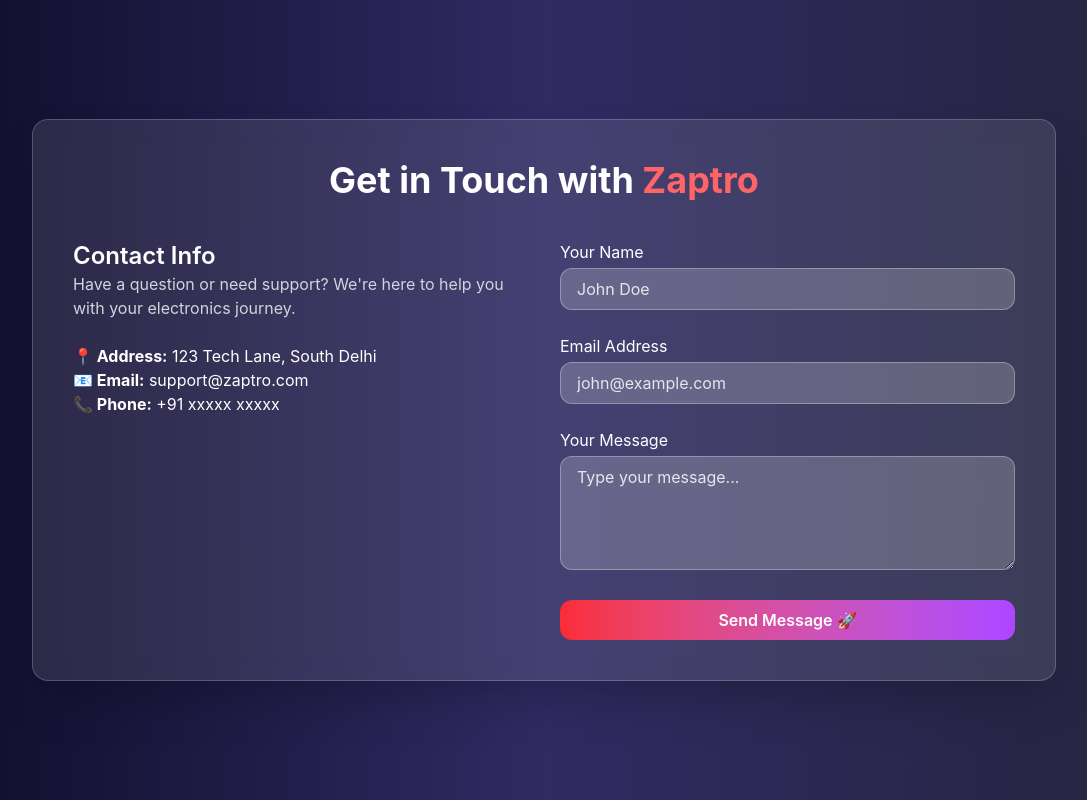
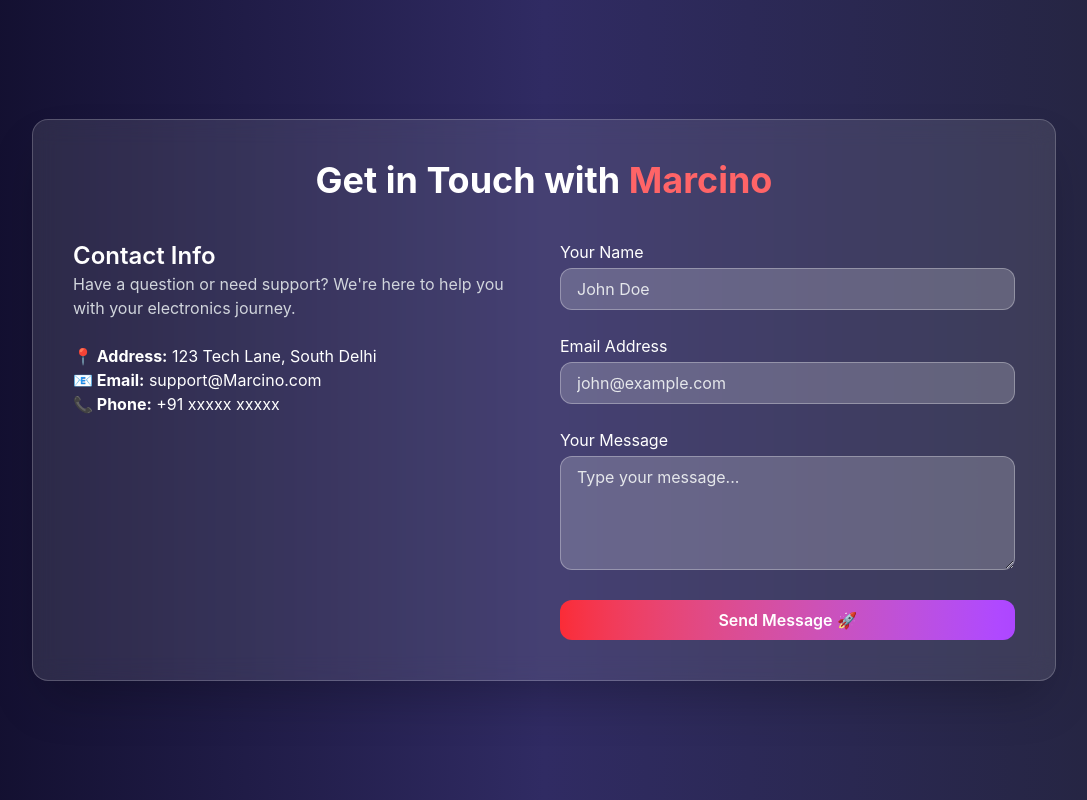
Before and after one commit to adityasharma36/Marcino, a React (Vite) app in the folder Frontend/: page /Contact in a window 1280 px wide. Shown: the whole page, without its empty margins (96-1183 px from the left). Built offline with nearby package versions, Linux system fonts and the light colour scheme; no server answers.

Commit message:
feat: Update Carosol component styling; enhance Header with logout functionality and update Contact page branding

```diff
--- a/Frontend/src/Component/Carosol.jsx
+++ b/Frontend/src/Component/Carosol.jsx
@@ -84,7 +84,7 @@
         {uniqueProduct.map((item, index) => (
           <div
             key={item.id || index}
-            className="bg-linear-to-r from-[#0f0c29] via-[#302b63] to-[#24243e]"
+            className="bg-linear-to-r from-[#0f0c29] via-[#302b63] to-[#24243e] mt-20"
           >
             <div className="flex gap-10 justify-center h-150 items-center px-4">
               <div className="space-y-6">
--- a/Frontend/src/Component/Header.jsx
+++ b/Frontend/src/Component/Header.jsx
@@ -1,10 +1,13 @@
 import React from 'react'
+import { useDispatch } from 'react-redux';
 import { useNavigate } from 'react-router-dom'
+import { logoutUser } from '../store/Action/UserAction';
 
 const Header = () => {
+  const dispatch = useDispatch();
   const navigate  = useNavigate();
   return (
-    <div className='flex items-center justify-between p-4 z-20 fixed'>
+    <div className='flex items-center justify-between p-4 z-50 fixed w-full bg-gray-900 '>
       <div className='flex items-center justify-center gap-3 '>
         <h1 className='text-3xl font-semibold cursor-pointer text-red-500'>MARCINO</h1>
       {/* <input type="text" placeholder='Search.... ' className=' placeholder-gray-600 border border-white rounded-xl text-center h-10' /> */}
@@ -17,7 +20,11 @@
             <li className='cursor-pointer text-2xl font-bold hover:scale-110' onClick={()=>navigate('/About')}>About</li>
             <li className='cursor-pointer text-2xl font-bold hover:scale-110 mr-3' onClick={()=>navigate('/Contact')} > Contact</li>
 
-            <li className='cursor-pointer text-2xl p-2 border-none bg-linear-to-r from-red-500 to-purple-500 rounded-xl hover:scale-105  mr-3 hover:shadow-orange-400'>Logout</li>
+            <li className='cursor-pointer text-2xl p-2 border-none bg-linear-to-r from-red-500 to-purple-500 rounded-xl
+             hover:scale-105  mr-3 hover:shadow-orange-400' onClick={async ()=> {
+              await dispatch(logoutUser())
+              navigate('/')
+              }}>Logout</li>
           </ul>
 
     </div>
--- a/Frontend/src/Pages/ContactUs.jsx
+++ b/Frontend/src/Pages/ContactUs.jsx
@@ -4,7 +4,7 @@
   return (
     <div className="min-h-screen bg-linear-to-r from-[#0f0c29] via-[#302b63] to-[#24243e] flex items-center justify-center px-4 py-10">
       <div className="backdrop-blur-md bg-white/10 border border-white/20 rounded-2xl shadow-2xl p-10 w-full max-w-5xl">
-        <h2 className="text-4xl font-bold text-white text-center mb-10">Get in Touch with <span className="text-red-400">Zaptro</span></h2>
+        <h2 className="text-4xl font-bold text-white text-center mb-10">Get in Touch with <span className="text-red-400">Marcino</span></h2>
 
         <div className="grid grid-cols-1 md:grid-cols-2 gap-8">
           {/* Info Section */}
@@ -15,7 +15,7 @@
             </div>
             <div>
               <p><strong>📍 Address:</strong> 123 Tech Lane, South Delhi</p>
-              <p><strong>📧 Email:</strong> support@zaptro.com</p>
+              <p><strong>📧 Email:</strong> support@Marcino.com</p>
               <p><strong>📞 Phone:</strong> +91 xxxxx xxxxx</p>
             </div>
           </div>
```
